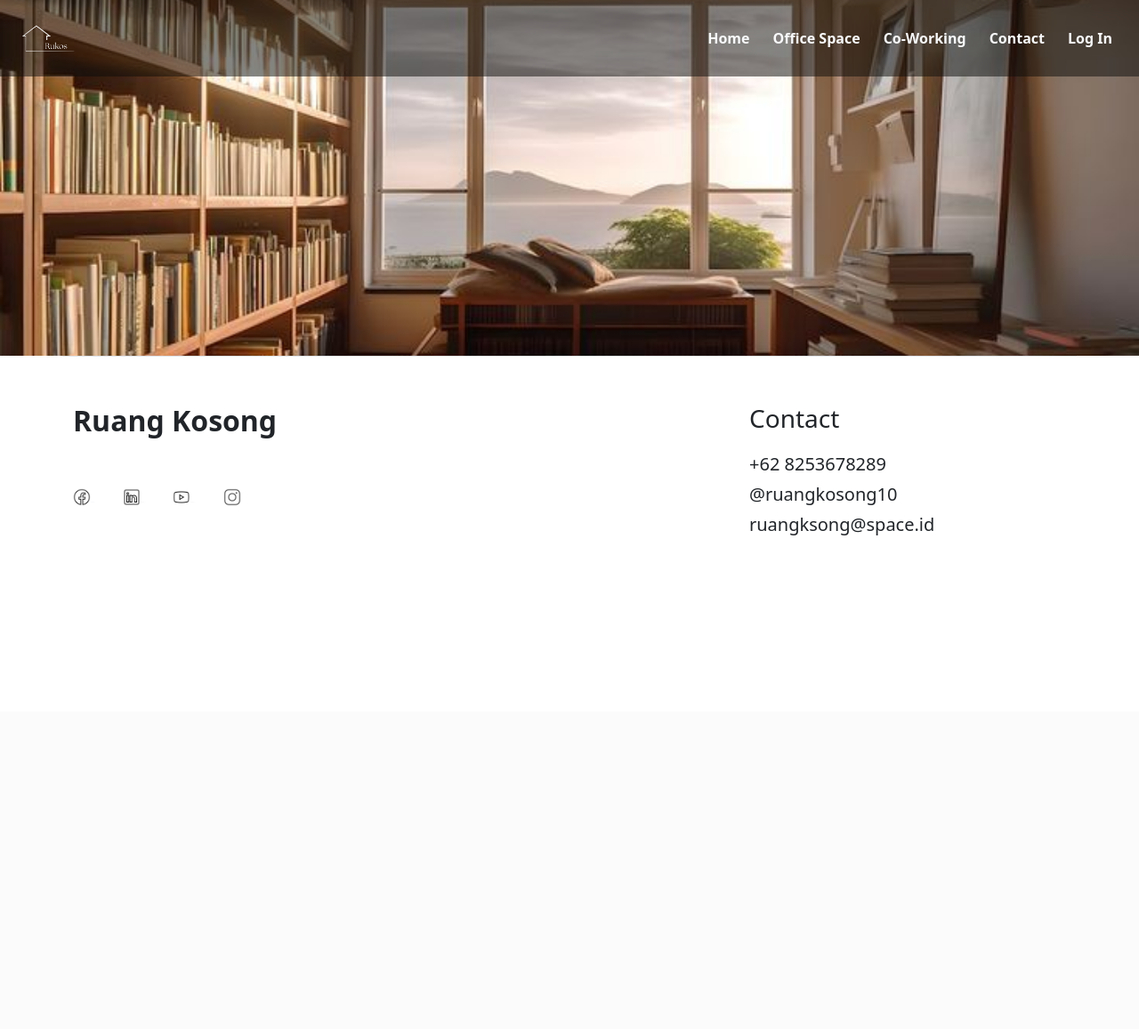
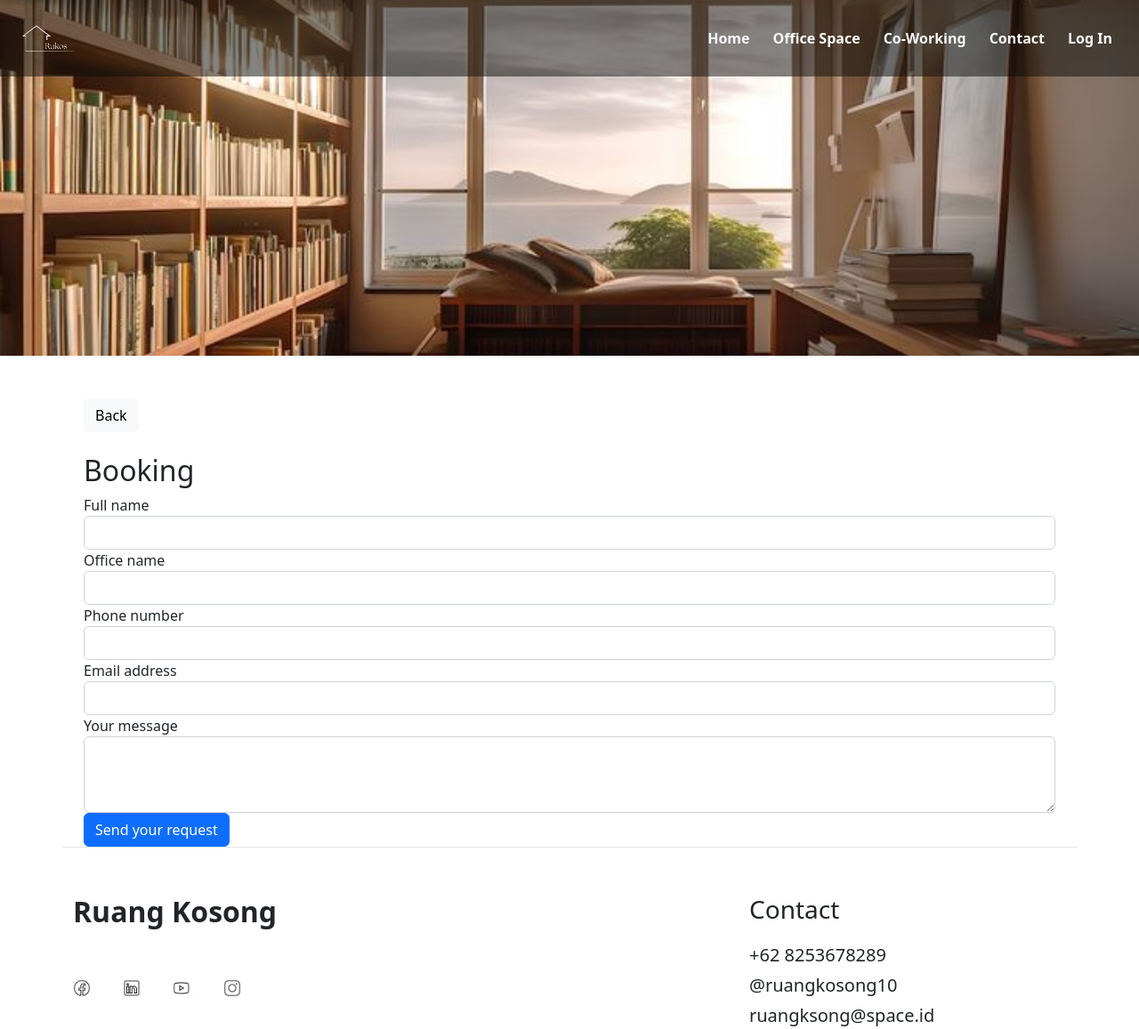
Before and after one commit to hurryzyn/RuangKosong, a PHP site: page /index.php?p=booking in a window 1280 px wide. Shown: the whole page at 89% size. Before the commit the page ends 602 px from the top, so only its background shows below. Run offline with PHP 8.4, Linux system fonts and the light colour scheme; data that the repository does not hold is empty.

Commit message:
edit booking

```diff
--- a/pages/booking.php
+++ b/pages/booking.php
@@ -0,0 +1,28 @@
+<div class="container mt-5">
+        <a href="index.php" class="btn btn-light mb-4">Back</a>
+        <h2>Booking</h2>
+        <form action="process_booking.php" method="post">
+            <div class="form-group">
+                <label for="fullname">Full name</label>
+                <input type="text" class="form-control" id="fullname" name="fullname" value="<?php echo htmlspecialchars($user['nama']); ?>" readonly>
+            </div>
+            <div class="form-group">
+                <label for="officename">Office name</label>
+                <input type="text" class="form-control" id="officename" name="officename" value="<?php echo htmlspecialchars($office['name']); ?>" readonly>
+            </div>
+            <div class="form-group">
+                <label for="phone">Phone number</label>
+                <input type="text" class="form-control" id="phone" name="phone" value="<?php echo htmlspecialchars($user['phone']); ?>">
+            </div>
+            <div class="form-group">
+                <label for="email">Email address</label>
+                <input type="email" class="form-control" id="email" name="email" value="<?php echo htmlspecialchars($user['email']); ?>" readonly>
+            </div>
+            <div class="form-group">
+                <label for="message">Your message</label>
+                <textarea class="form-control" id="message" name="message" rows="3"></textarea>
+            </div>
+            <input type="hidden" name="office_id" value="<?php echo htmlspecialchars($office_id); ?>">
+            <button type="submit" class="btn btn-primary">Send your request</button>
+        </form>
+    </div>
```
